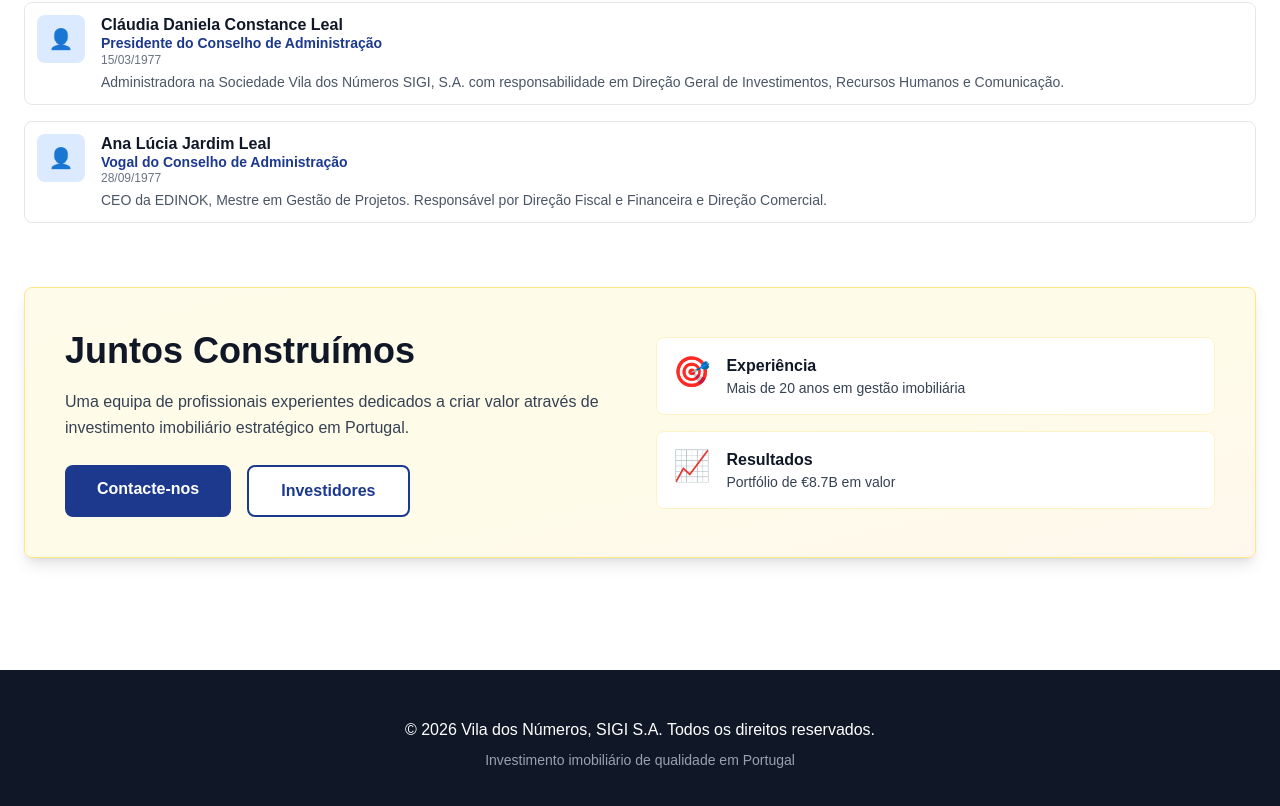
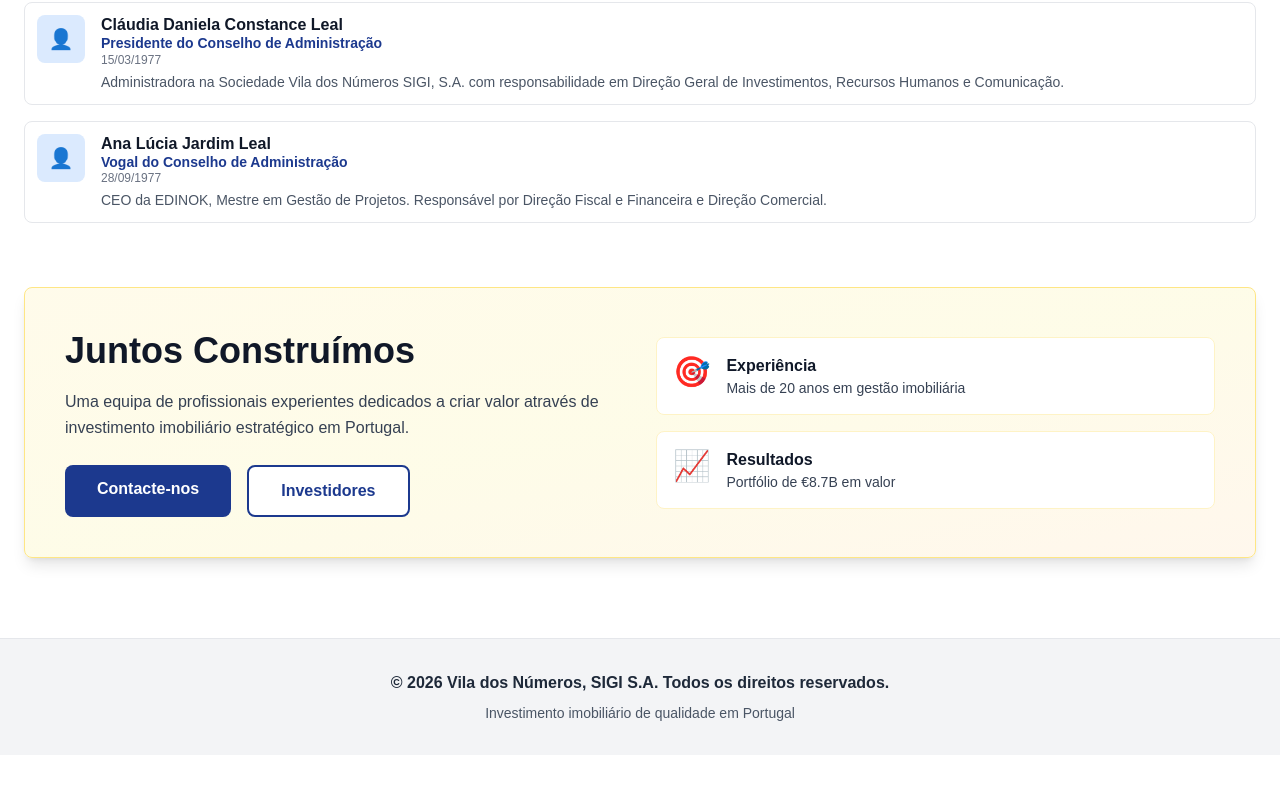
Before and after one commit to nunoleal-dotcom/viladosnumeros-headless, a Next.js app: page /about in a window 1280 px wide. Shown: the part 336-1142 px from the top of the page. After the commit the page ends 1091 px from the top, so only its background shows below. Built offline with nearby package versions, Linux system fonts and the light colour scheme.

Commit message:
Fix: Lighten footer color and adjust spacing (gray-900 to gray-100)

```diff
--- a/app/about/page.tsx
+++ b/app/about/page.tsx
@@ -184,10 +184,10 @@ export default function AboutPage() {
       </div>
 
       {/* FOOTER */}
-      <footer className="bg-gray-900 text-white py-12 mt-20">
+      <footer className="bg-gray-100 text-gray-800 py-8 mt-12 border-t border-gray-200">
         <div className="max-w-7xl mx-auto px-6 text-center">
-          <p>&copy; 2026 Vila dos Números, SIGI S.A. Todos os direitos reservados.</p>
-          <p className="text-gray-400 text-sm mt-2">Investimento imobiliário de qualidade em Portugal</p>
+          <p className="font-semibold">&copy; 2026 Vila dos Números, SIGI S.A. Todos os direitos reservados.</p>
+          <p className="text-gray-600 text-sm mt-2">Investimento imobiliário de qualidade em Portugal</p>
         </div>
       </footer>
     </div>
--- a/app/investors/page.tsx
+++ b/app/investors/page.tsx
@@ -235,10 +235,10 @@ export default function InvestorsPage() {
       </div>
 
       {/* FOOTER */}
-      <footer className="bg-gray-900 text-white py-12 mt-20">
+      <footer className="bg-gray-100 text-gray-800 py-8 mt-12 border-t border-gray-200">
         <div className="max-w-7xl mx-auto px-6 text-center">
-          <p>&copy; 2026 Vila dos Números, SIGI S.A. Todos os direitos reservados.</p>
-          <p className="text-gray-400 text-sm mt-2">Investimento imobiliário de qualidade em Portugal</p>
+          <p className="font-semibold">&copy; 2026 Vila dos Números, SIGI S.A. Todos os direitos reservados.</p>
+          <p className="text-gray-600 text-sm mt-2">Investimento imobiliário de qualidade em Portugal</p>
         </div>
       </footer>
     </div>
```
